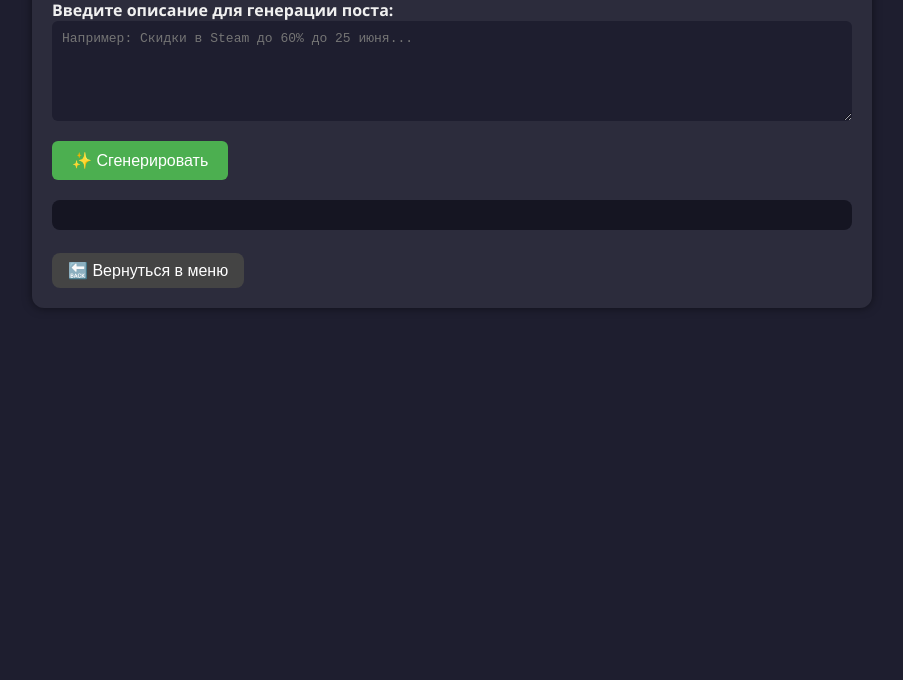
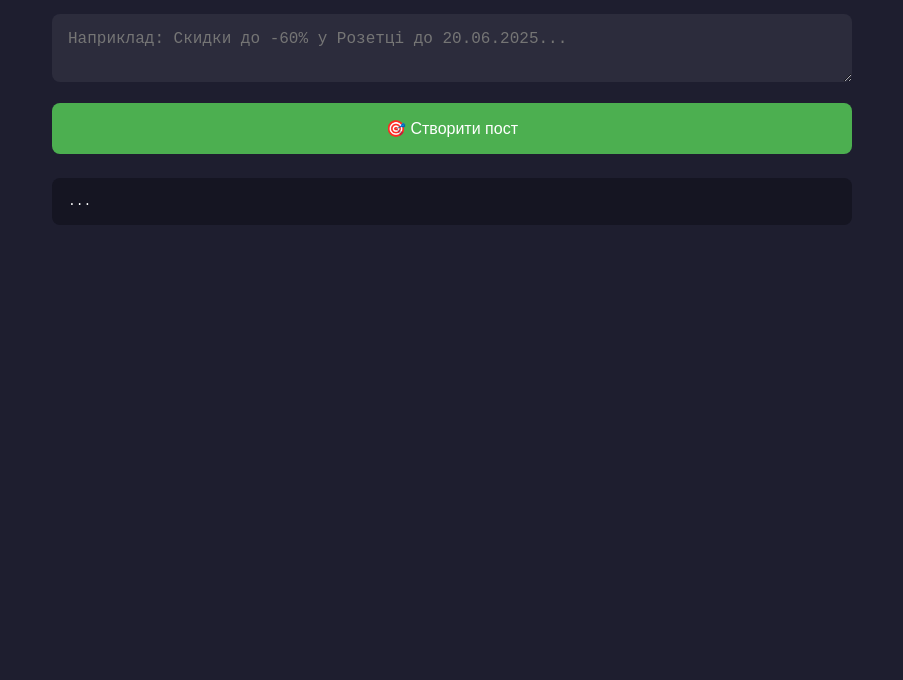
Before and after one commit to darkniten/TelegramPoster, a plain HTML site: page frontend/AI_Generator.html in a window 1280 px wide. Shown: the part 120-800 px from the top of the page, without its empty margins (188-1091 px from the left). Drawn offline with Linux system fonts and the light colour scheme.

Commit message:
Update AI_Generator.html

```diff
--- a/frontend/AI_Generator.html
+++ b/frontend/AI_Generator.html
@@ -1,63 +1,87 @@
 <!DOCTYPE html>
-<html lang="ru">
+<html lang="uk">
 <head>
   <meta charset="UTF-8">
-  <meta name="viewport" content="width=device-width, initial-scale=1.0">
-  <title>🧠 Генератор постов с AI</title>
+  <title>AI Генератор постів</title>
+  <script type="module">
+    import { GoogleGenerativeAI } from "https://esm.run/@google/generative-ai";
+
+    const API_KEY = "AIzaSyCfQ2E06JEstc8DzA2yFFjYLCnU5eoExW4"; // 🔁 ВСТАВ СВІЙ КЛЮЧ ТУТ
+
+    const genAI = new GoogleGenerativeAI(API_KEY);
+    let model;
+
+    async function setup() {
+      model = await genAI.getGenerativeModel({ model: "gemini-pro" });
+    }
+
+    async function generatePost() {
+      const promptInput = document.getElementById("prompt").value.trim();
+      const output = document.getElementById("output");
+      const buttons = document.getElementById("buttons");
+
+      if (!promptInput) {
+        alert("Введіть інформацію для посту!");
+        return;
+      }
+
+      output.textContent = "🔄 Генерація поста...";
+      buttons.style.display = "none";
+
+      try {
+        const result = await model.generateContent(
+          `Згенеруй українською Telegram-пост із емодзі, заголовком та закликом до дії. Ось суть:\n${promptInput}`
+        );
+
+        const response = await result.response;
+        const text = response.text();
+
+        output.textContent = text.trim();
+        buttons.style.display = "flex";
+      } catch (e) {
+        console.error("❌ Помилка:", e);
+        output.textContent = "⚠️ Помилка генерації поста. Спробуйте пізніше.";
+      }
+    }
+
+    window.copyText = function () {
+      navigator.clipboard.writeText(document.getElementById("output").textContent)
+        .then(() => alert("Скопійовано!"));
+    }
+
+    window.generatePost = generatePost;
+
+    setup();
+  </script>
   <style>
     body {
+      background: #1e1e2f;
+      color: #fff;
       font-family: 'Segoe UI', sans-serif;
-      margin: 0;
-      padding: 20px;
-      background-color: #1e1e2f;
-      color: #f0f0f0;
-      display: flex;
-      flex-direction: column;
-      align-items: center;
+      padding: 2rem;
+      max-width: 800px;
+      margin: auto;
     }
 
-    h1 {
-      margin-bottom: 10px;
-      font-size: 2em;
-      text-align: center;
-    }
-
-    .container {
-      max-width: 800px;
+    textarea, button {
       width: 100%;
-      background-color: #2c2c3c;
-      border-radius: 12px;
-      padding: 20px;
-      box-shadow: 0 0 10px rgba(0,0,0,0.5);
-    }
-
-    label {
-      display: block;
-      margin-top: 15px;
-      font-weight: bold;
+      font-size: 1rem;
+      padding: 1rem;
+      border-radius: 8px;
+      border: none;
+      margin-top: 1rem;
+      box-sizing: border-box;
     }
 
     textarea {
-      padding: 10px;
-      border: none;
-      border-radius: 6px;
-      font-size: 1em;
-      width: 100%;
-      box-sizing: border-box;
       resize: vertical;
-      min-height: 100px;
-      background-color: #1e1e2f;
-      color: #f0f0f0;
+      background-color: #2c2c3c;
+      color: #fff;
     }
 
     button {
-      margin-top: 15px;
-      padding: 10px 20px;
       background-color: #4caf50;
-      border: none;
-      color: white;
-      font-size: 1em;
-      border-radius: 6px;
+      color: #fff;
       cursor: pointer;
     }
 
@@ -66,89 +90,35 @@
     }
 
     pre {
-      background-color: #151522;
-      padding: 15px;
+      background: #151522;
+      padding: 1rem;
       border-radius: 8px;
       white-space: pre-wrap;
-      font-family: monospace;
-      margin-top: 20px;
+      margin-top: 1.5rem;
     }
 
-    .back-button {
-      background-color: #444;
-      color: #fff;
-      padding: 8px 16px;
-      border: none;
-      border-radius: 8px;
-      cursor: pointer;
-      margin-top: 10px;
+    #buttons {
+      display: none;
+      gap: 10px;
+      margin-top: 1rem;
     }
 
-    .back-button:hover {
-      background-color: #555;
+    #buttons button {
+      flex: 1;
     }
 
-    @media (max-width: 600px) {
-      h1 {
-        font-size: 1.5em;
-      }
-
-      .container {
-        padding: 15px;
-      }
-
-      button, .back-button {
-        width: 100%;
-        font-size: 1em;
-      }
-
-      pre {
-        font-size: 0.9em;
-      }
+    h1 {
+      text-align: center;
     }
   </style>
 </head>
 <body>
-  <div class="container">
-    <h1>🧠 Генератор постов с AI</h1>
-
-    <label for="prompt">Введите описание для генерации поста:</label>
-    <textarea id="prompt" placeholder="Например: Скидки в Steam до 60% до 25 июня..."></textarea>
-
-    <button onclick="generatePost()">✨ Сгенерировать</button>
-
-    <pre id="output"></pre>
-
-    <button class="back-button" onclick="window.location.href='index.html'">🔙 Вернуться в меню</button>
+  <h1>🤖 AI Генератор постів</h1>
+  <textarea id="prompt" placeholder="Наприклад: Скидки до -60% у Розетці до 20.06.2025..."></textarea>
+  <button onclick="generatePost()">🎯 Створити пост</button>
+  <pre id="output">...</pre>
+  <div id="buttons">
+    <button onclick="copyText()">📋 Скопіювати</button>
   </div>
-
-  <script>
-    async function generatePost() {
-      const prompt = document.getElementById('prompt').value.trim();
-      const output = document.getElementById('output');
-
-      if (!prompt) {
-        alert('Введите текст для генерации.');
-        return;
-      }
-
-      output.textContent = '⏳ Генерация...';
-
-      try {
-        const res = await fetch("https://telegramposter.onrender.com/generate", {
-          method: "POST",
-          headers: { "Content-Type": "application/json" },
-          body: JSON.stringify({ prompt })
-        });
-
-        const data = await res.json();
-        const result = data.candidates?.[0]?.content?.parts?.[0]?.text;
-
-        output.textContent = result || '⚠️ Не удалось сгенерировать пост.';
-      } catch (err) {
-        output.textContent = '⚠️ Произошла ошибка при запросе к AI.';
-      }
-    }
-  </script>
 </body>
 </html>
```
